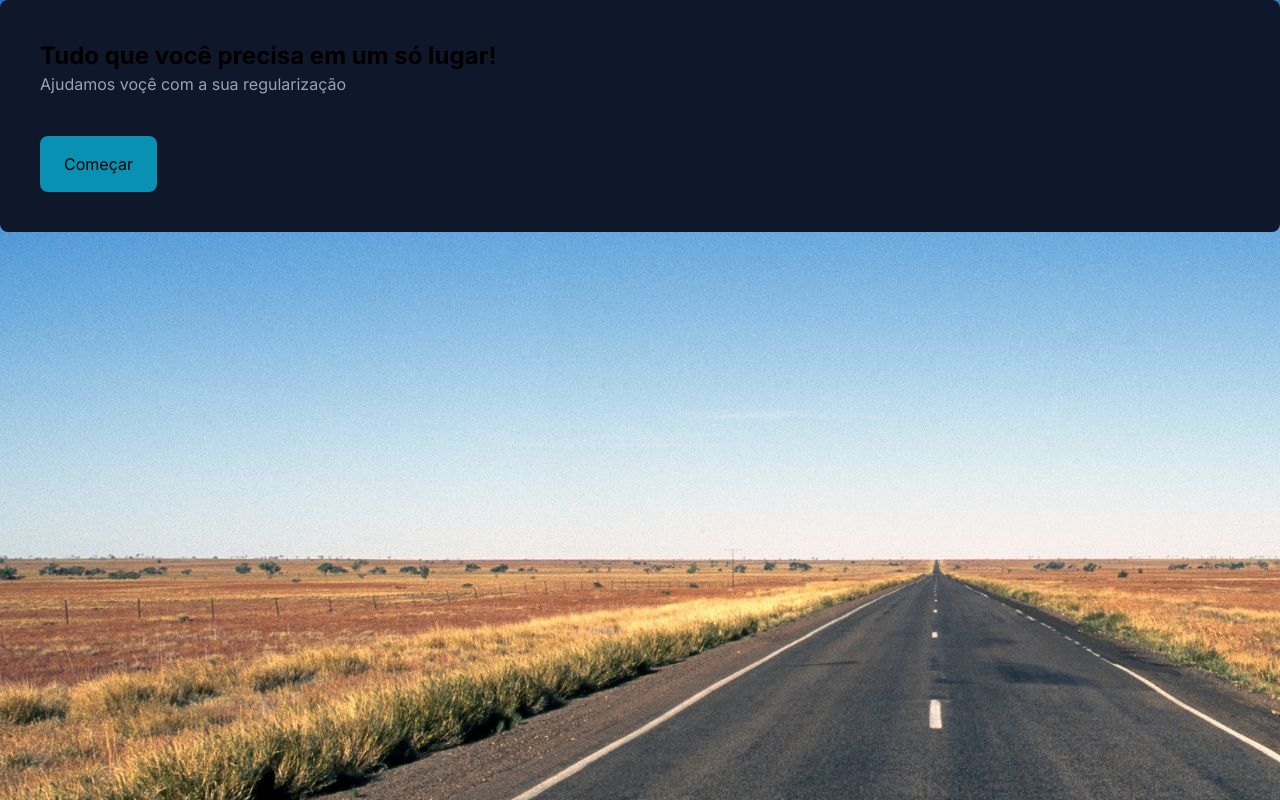
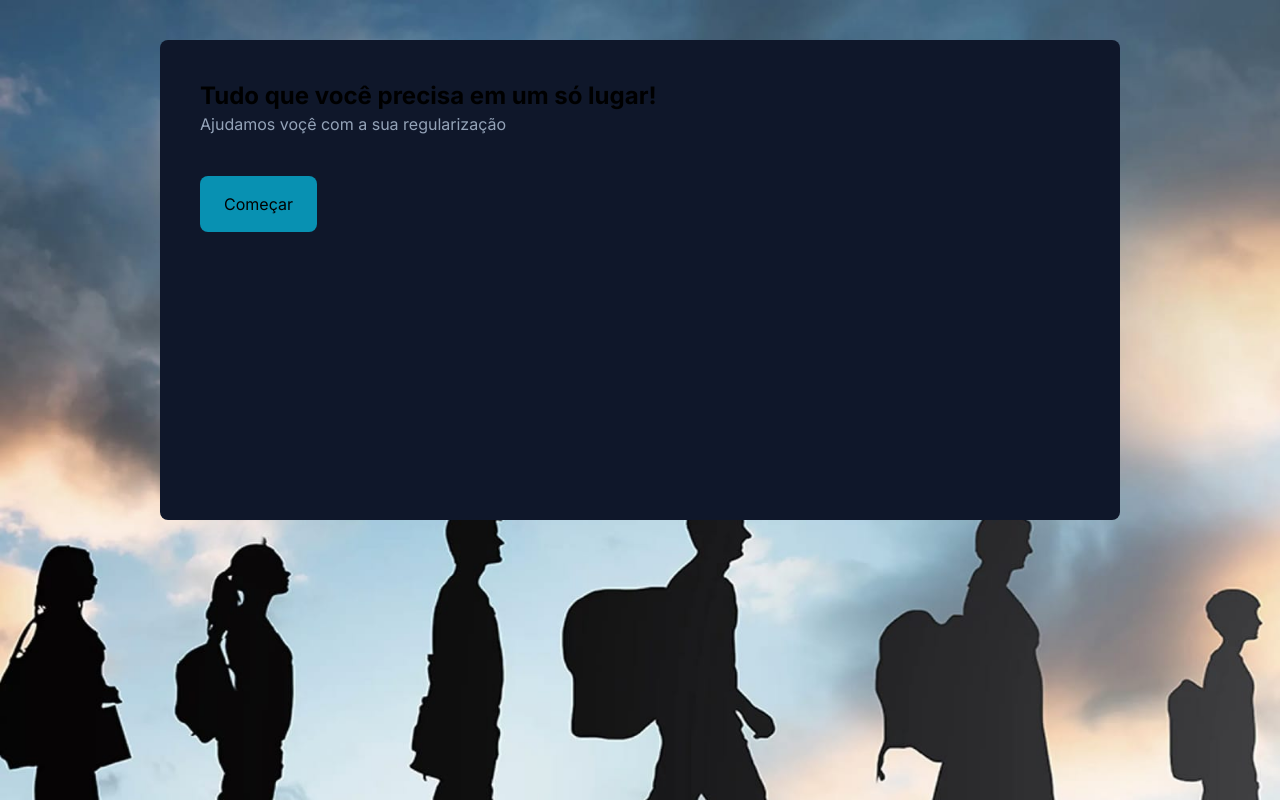
Before and after one commit to juamgomes/migraAki, a Next.js app: page / in a window 1280 px wide. Built offline with nearby package versions, Linux system fonts and the light colour scheme.

Commit message:
Troquei alguns backgrounds

```diff
--- a/src/app/dashboard/page.tsx
+++ b/src/app/dashboard/page.tsx
@@ -8,7 +8,7 @@ export default function dashboard() {
 
   return (
 
-    <main className='bg-regula bg-cover h-screen'>
+    <main className='bg-imigrante bg-cover h-screen'>
       <Header />
       <div className='p-10 bg-emerald-600 rounded-sm'>
         <div className='gap-4'>
--- a/src/app/page.tsx
+++ b/src/app/page.tsx
@@ -8,9 +8,9 @@ export default function Home() {
   const router = useRouter();
 
   return (
-    <main className='bg-estrada h-screen'>
+    <main className='bg-refu bg-cover h-screen flex justify-center p-10'>
 
-        <div className='p-10 bg-slate-900 rounded-lg'>
+        <div className='p-10 bg-slate-900 rounded-lg h-80 lg:h-2/3 w-4/5'>
           <h1 className='font-bold text-2xl'>Tudo que você precisa em um só lugar!</h1>
           <h2 className='text-slate-400'>Ajudamos voçê com a sua regularização</h2>
           <button className='mt-10 bg-cyan-600 py-4 px-6 rounded-lg' onClick={() => router.push('/dashboard')}>Começar</button>
--- a/tailwind.config.ts
+++ b/tailwind.config.ts
@@ -14,6 +14,8 @@ const config: Config = {
           'conic-gradient(from 180deg at 50% 50%, var(--tw-gradient-stops))',
           'estrada': "url('/estrada.jpg')",
           'regula': "url('/regula.jpg')",
+          'imigrante': "url('/imigrante.jpg')",
+          'refu': "url('/refugiados.jpeg')"
       },
     },
   },
```
Also changed, not shown: public/refugiados.jpeg (added), 1 other file (tests, documents, lock files or other folders).
